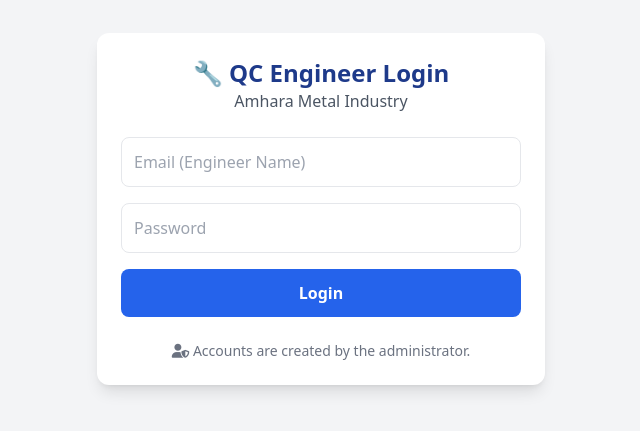
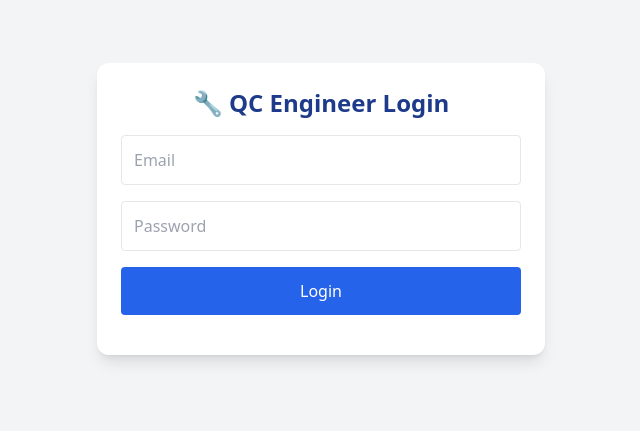
Before and after one commit to Gmtn09093232/qulity, a website: page login.html in a window 1280 px wide. Shown: the part 191-622 px from the top of the page, without its empty margins (319-959 px from the left). Drawn offline with nearby package versions, Linux system fonts and the light colour scheme.

Commit message:
Add files via upload

```diff
--- a/login.html
+++ b/login.html
@@ -6,45 +6,29 @@
     <title>QC Engineer Login | Amhara Metal Industry</title>
     <script src="https://cdn.tailwindcss.com"></script>
     <script src="https://unpkg.com/@supabase/supabase-js@2"></script>
-    <link rel="stylesheet" href="https://cdnjs.cloudflare.com/ajax/libs/font-awesome/6.0.0-beta3/css/all.min.css">
 </head>
 <body class="bg-gray-100 font-sans">
 <div class="min-h-screen flex items-center justify-center p-4">
     <div class="bg-white rounded-xl shadow-lg p-6 w-full max-w-md">
-        <div class="text-center mb-6">
-            <h1 class="text-2xl font-bold text-blue-900">🔧 QC Engineer Login</h1>
-            <p class="text-gray-600">Amhara Metal Industry</p>
-        </div>
-        <div class="space-y-4">
-            <input type="email" id="email" placeholder="Email (Engineer Name)" class="w-full border p-3 rounded-lg">
-            <input type="password" id="password" placeholder="Password" class="w-full border p-3 rounded-lg">
-            <button onclick="login()" class="w-full bg-blue-600 hover:bg-blue-700 text-white font-bold py-3 rounded-lg transition">Login</button>
+        <h1 class="text-2xl font-bold text-center text-blue-900">🔧 QC Engineer Login</h1>
+        <div class="space-y-4 mt-4">
+            <input type="email" id="email" placeholder="Email" class="w-full border p-3 rounded">
+            <input type="password" id="password" placeholder="Password" class="w-full border p-3 rounded">
+            <button onclick="login()" class="w-full bg-blue-600 text-white py-3 rounded">Login</button>
         </div>
         <div id="errorMsg" class="text-red-500 text-sm mt-4 text-center"></div>
-        <div class="mt-6 text-center text-sm text-gray-500">
-            <i class="fas fa-user-shield"></i> Accounts are created by the administrator.
-        </div>
     </div>
 </div>
-
 <script>
     const SUPABASE_URL = "https://vlbnjraaowuyrdexhklk.supabase.co";
     const SUPABASE_ANON_KEY = "eyJhbGciOiJIUzI1NiIsInR5cCI6IkpXVCJ9.eyJpc3MiOiJzdXBhYmFzZSIsInJlZiI6InZsYm5qcmFhb3d1eXJkZXhoa2xrIiwicm9sZSI6ImFub24iLCJpYXQiOjE3NzkwOTMyNTEsImV4cCI6MjA5NDY2OTI1MX0.pOByJxbMsRQZWgjp7P9bsnsb_AugI67SwAlCXpdpV6U";
     const supabase = window.supabase.createClient(SUPABASE_URL, SUPABASE_ANON_KEY);
-
     async function login() {
-        const email = document.getElementById('email').value.trim();
+        const email = document.getElementById('email').value;
         const password = document.getElementById('password').value;
-        if (!email || !password) {
-            document.getElementById('errorMsg').innerText = 'Please enter email and password';
-            return;
-        }
-        const { data, error } = await supabase.auth.signInWithPassword({ email, password });
-        if (error) {
-            document.getElementById('errorMsg').innerText = error.message;
-        } else {
-            window.location.href = '/index.html';
-        }
+        const { error } = await supabase.auth.signInWithPassword({ email, password });
+        if (error) document.getElementById('errorMsg').innerText = error.message;
+        else window.location.href = '/index.html';
     }
 </script>
 </body>
```
Also changed, not shown: index.html (+11 -12 lines).
